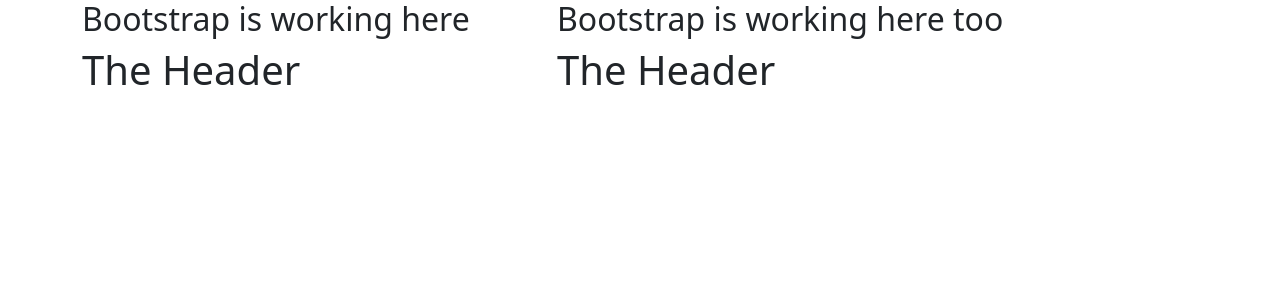
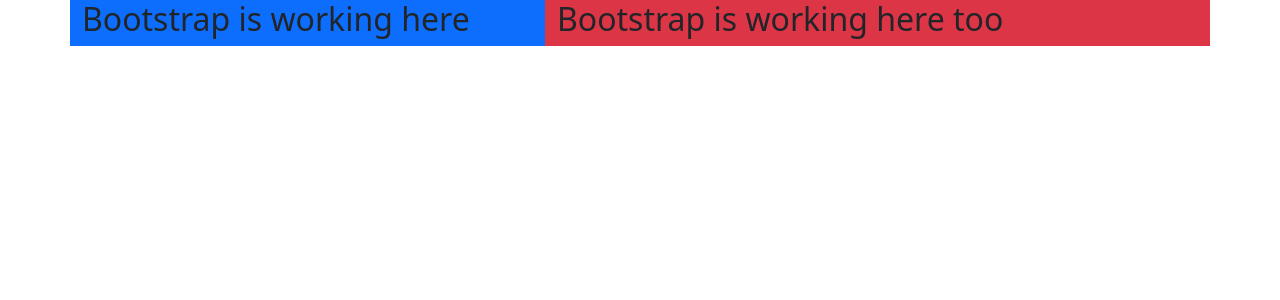
Before and after one commit to 414x6156C38210Bh/angular-ivy-4vmyyn, an Angular app: page / in a window 1280 px wide. Shown: the top 300 px of the page. Built offline with nearby package versions, Linux system fonts and the light colour scheme.

Commit message:
bootstrap 5 added

```diff
--- a/package.json
+++ b/package.json
@@ -11,6 +11,8 @@
     "@angular/platform-browser": "^13.2.0",
     "@angular/platform-browser-dynamic": "^13.2.0",
     "@angular/router": "^13.2.0",
+    "@popperjs/core": "^2.10.2",
+    "bootstrap": "^5.1.3",
     "rxjs": "^7.5.2",
     "tslib": "^2.3.1",
     "zone.js": "^0.11.4"
--- a/src/app/app.component.html
+++ b/src/app/app.component.html
@@ -1,12 +1,10 @@
 <div class="container">
   <div class="row">
-    <div class="col-md-5">
+    <div class="col-md-5 bg-primary">
       <h2>Bootstrap is working here</h2>
-      <app-header></app-header>
     </div>
-    <div class="col-md-7">
+    <div class="col-md-7 bg-danger">
       <h2>Bootstrap is working here too</h2>
-      <app-header></app-header>
     </div>
   </div>
 </div>
```
